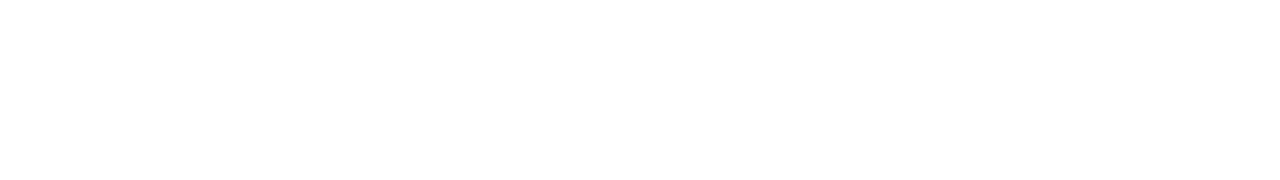
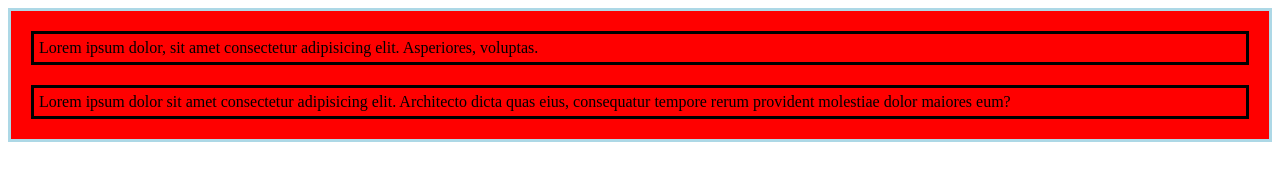
Before and after one commit to MaxGolubevjava60/Education, a plain HTML site: page index.html in a window 1280 px wide. Drawn offline with Linux system fonts and the light colour scheme.

Commit message:
box-model

```diff
--- /dev/null
+++ b/css/styles.css
@@ -0,0 +1,10 @@
+.box{
+    background-color: red;
+    border: 3px solid lightblue;
+}
+.text{
+    padding: 0;
+    margin: 20px;
+    border: 3px solid black;
+    padding: 5px;
+}
--- a/index.html
+++ b/index.html
@@ -3,9 +3,13 @@
 <head>
     <meta charset="UTF-8">
     <meta name="viewport" content="width=device-width, initial-scale=1.0">
+   <link rel="stylesheet" href="css/styles.css">
     <title>Document</title>
 </head>
 <body>
-
+    <div class="box">
+        <p class="text">Lorem ipsum dolor, sit amet consectetur adipisicing elit. Asperiores, voluptas.</p>
+        <p class="text">Lorem ipsum dolor sit amet consectetur adipisicing elit. Architecto dicta quas eius, consequatur tempore rerum provident molestiae dolor maiores eum?</p>
+    </div>
 </body>
 </html>
```
Also changed, not shown: styles.css (deleted).
